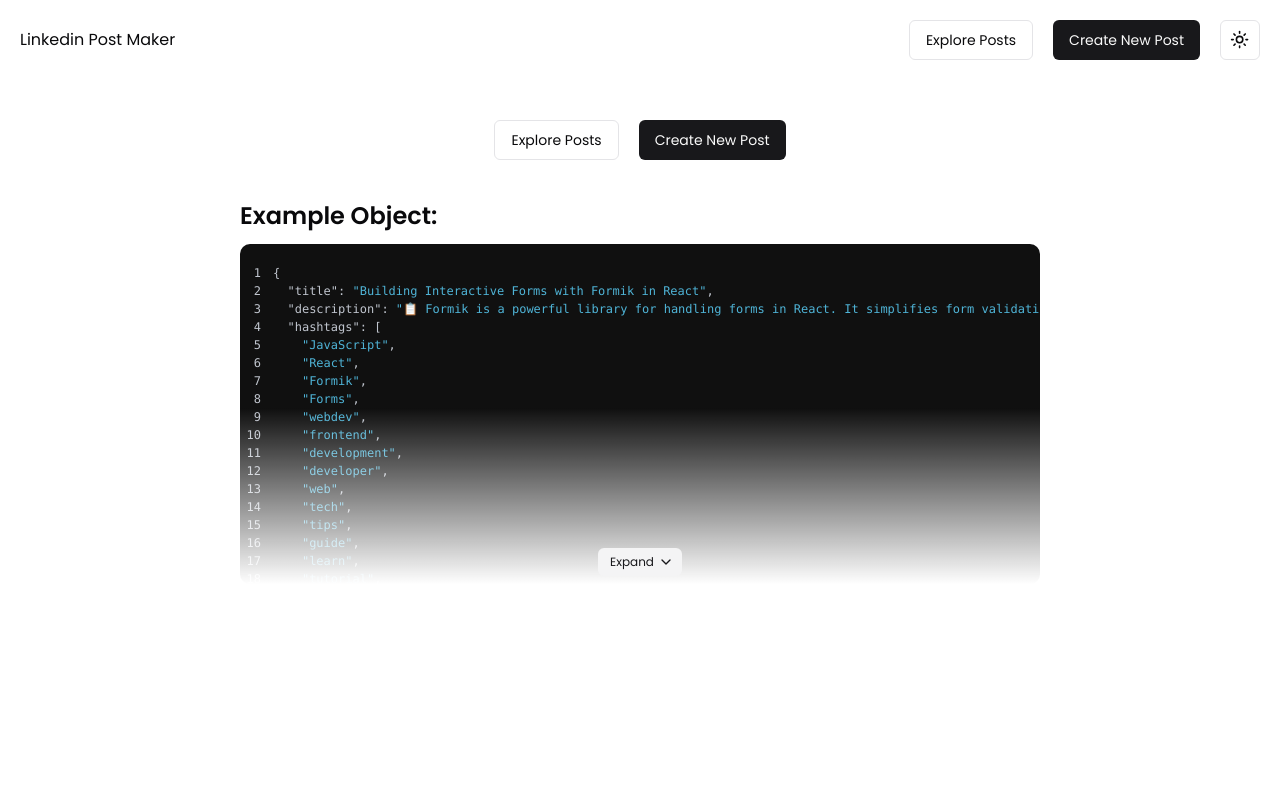
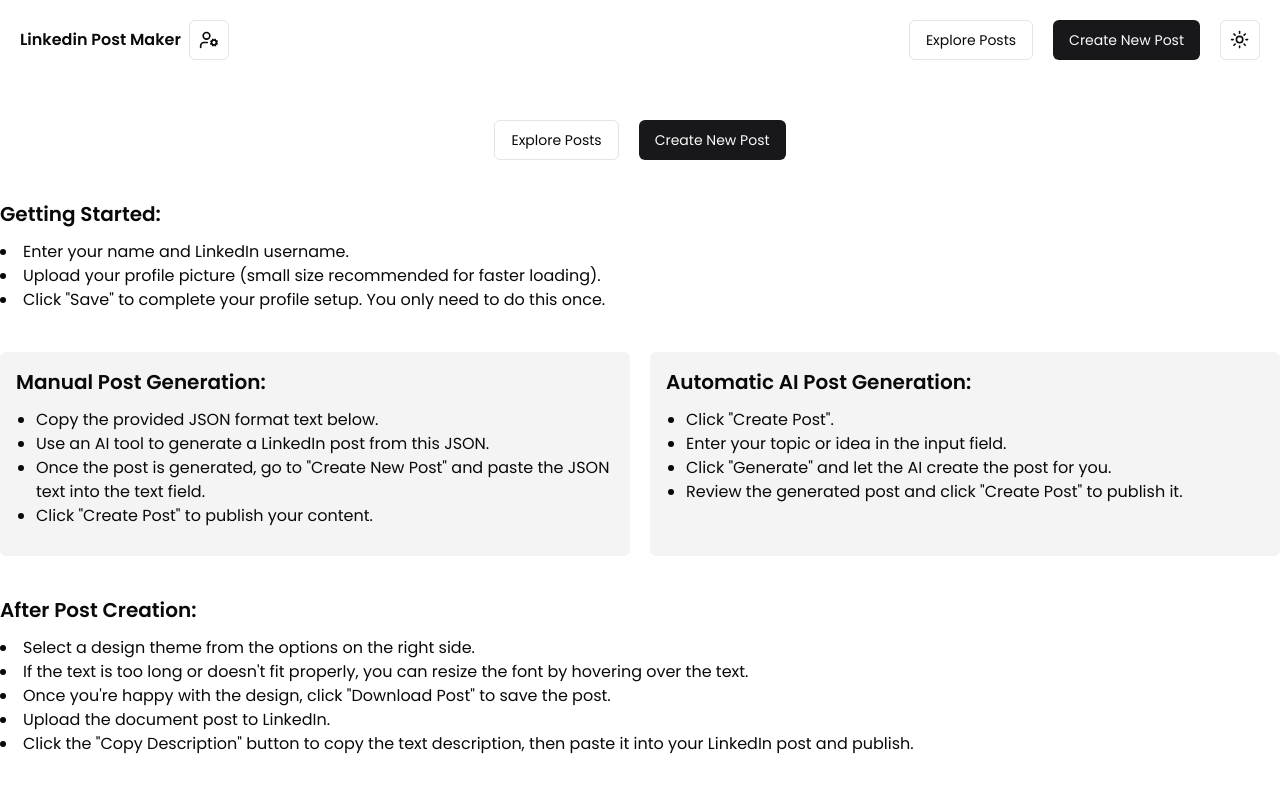
Before and after one commit to DIVYA-PAWAR-03/linkedin-post-maker, a Next.js app: page / in a window 1280 px wide. Shown: the top 799 px of the page. Built offline with nearby package versions, Linux system fonts and the light colour scheme.

Commit message:
feat:instructions added

```diff
--- a/src/app/page.tsx
+++ b/src/app/page.tsx
@@ -3,13 +3,19 @@
 import Header from "@/components/header";
 import { Button } from "@/components/ui/button";
 import { ChevronDown } from "lucide-react";
+import { useTheme } from "next-themes";
 import Link from "next/link";
 import { useState } from "react";
 import SyntaxHighlighter from "react-syntax-highlighter";
-import { anOldHope } from "react-syntax-highlighter/dist/esm/styles/hljs";
+import {
+  anOldHope,
+  atomOneLight,
+} from "react-syntax-highlighter/dist/esm/styles/hljs";
 
 export default function Home() {
   const [expanded, setExpanded] = useState(false);
+
+  const { resolvedTheme } = useTheme();
 
   const exampleObject = {
     title: "Building Interactive Forms with Formik in React",
@@ -74,6 +80,7 @@
   return (
     <main className="">
       <Header />
+
       <div className="flex justify-center items-center mt-10 gap-5">
         <Link href={"/explore"}>
           <Button variant="outline">Explore Posts</Button>
@@ -82,6 +89,74 @@
           <Button>Create New Post</Button>
         </Link>
       </div>
+      <div className="max-w-7xl m-auto my-10 space-y-10">
+        <div>
+          <h1 className="text-xl font-bold mb-3">Getting Started:</h1>
+          <ol className="list-disc list-inside">
+            <li>Enter your name and LinkedIn username.</li>
+            <li>
+              Upload your profile picture (small size recommended for faster
+              loading).
+            </li>
+            <li>
+              Click "Save" to complete your profile setup. You only need to do
+              this once.
+            </li>
+          </ol>
+        </div>
+
+        <div className="grid grid-cols-2 gap-5">
+          <div className="bg-accent p-4 rounded-md">
+            <h1 className="text-xl font-bold mb-3">Manual Post Generation:</h1>
+            <ol className="list-disc list-outside ml-5 mb-3">
+              <li>Copy the provided JSON format text below.</li>
+              <li>
+                Use an AI tool to generate a LinkedIn post from this JSON.
+              </li>
+              <li>
+                Once the post is generated, go to "Create New Post" and paste
+                the JSON text into the text field.
+              </li>
+              <li>Click "Create Post" to publish your content.</li>
+            </ol>
+          </div>
+
+          <div className="bg-accent p-4 rounded-md">
+            <h1 className="text-xl font-bold mb-3">
+              Automatic AI Post Generation:
+            </h1>
+            <ol className="list-disc list-outside ml-5 mb-3">
+              <li>Click "Create Post".</li>
+              <li>Enter your topic or idea in the input field.</li>
+              <li>Click "Generate" and let the AI create the post for you.</li>
+              <li>
+                Review the generated post and click "Create Post" to publish it.
+              </li>
+            </ol>
+          </div>
+        </div>
+
+        <div>
+          <h1 className="text-xl font-bold mb-3">After Post Creation:</h1>
+          <ol className="list-disc list-inside">
+            <li>Select a design theme from the options on the right side.</li>
+            <li>
+              If the text is too long or doesn't fit properly, you can resize
+              the font by hovering over the text.
+            </li>
+            <li>
+              Once you're happy with the design, click "Download Post" to save
+              the post.
+            </li>
+            <li>Upload the document post to LinkedIn.</li>
+            <li>
+              Click the "Copy Description" button to copy the text description,
+              then paste it into your LinkedIn post and publish.
+            </li>
+          </ol>
+        </div>
+      </div>
+
       <div
         className="relative mt-10 w-[50rem] m-auto rounded-[10px] overflow-hidden"
         style={{
@@ -93,10 +168,13 @@
         <div>
           <SyntaxHighlighter
             language={"json"}
-            style={anOldHope}
+            style={resolvedTheme === "dark" ? anOldHope : atomOneLight}
             showLineNumbers
             customStyle={{
-              backgroundColor: "#101010",
+              backgroundColor:
+                resolvedTheme === "dark"
+                  ? "hsl(240 3.7% 15.9%)"
+                  : "hsl(240 4.8% 95.9%)",
               borderRadius: "10px",
               paddingTop: "20px",
               fontSize: 12 + "px",
@@ -125,6 +203,15 @@
           )}
         </div>
       </div>
+      <div className="p-10  text-center">
+        Made with 💖 by{" "}
+        <a
+          href="https://github.com/Chetan-KK"
+          className="hover:underline underline-offset-4 font-bold"
+        >
+          Chetan-KK
+        </a>
+      </div>
     </main>
   );
 }
--- a/src/components/header.tsx
+++ b/src/components/header.tsx
@@ -2,11 +2,17 @@
 import { ModeToggle } from "./ui/mode-toggle";
 import Link from "next/link";
 import { Button } from "./ui/button";
+import UserSettings from "./user-settings";
 
 const Header = () => {
   return (
     <div className="flex justify-between items-center p-5">
-      <div>Linkedin Post Maker</div>
+      <div className="flex items-center gap-2">
+        <h1 className="font-bold">Linkedin Post Maker</h1>{" "}
+        <div>
+          <UserSettings />
+        </div>
+      </div>
       <div className="flex justify-center items-center gap-5">
         <Link href={"/explore"}>
           <Button variant="outline">Explore Posts</Button>
```
Also changed, not shown: text.json (deleted, +0 -52 lines).
